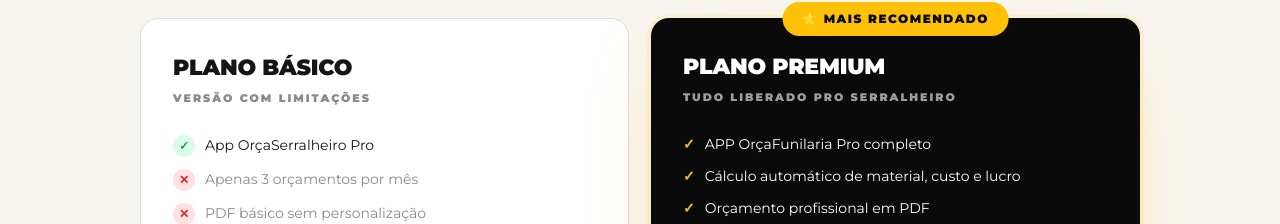
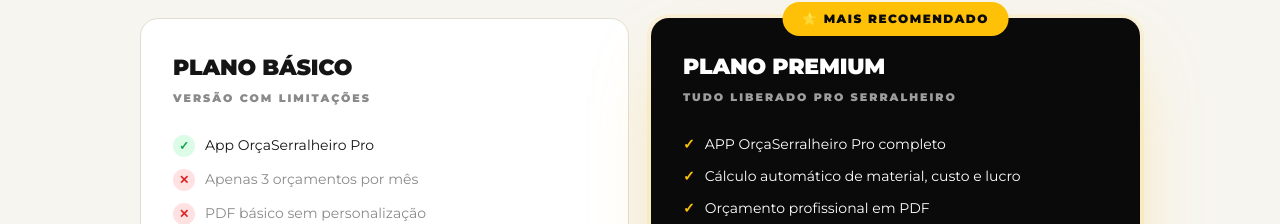
Before and after one commit to vitorgabrielvianna41-hue/remix-of-remix-of-remix-of-remix-of-remix-of-remix-hub-explorer, a React (Vite) app: page / in a window 1280 px wide. Shown: the part 5428-5652 px from the top of the page. Built offline with nearby package versions, Linux system fonts and the light colour scheme.

Commit message:
Changes
Co-authored-by: vitorgabrielvianna41-hue <230800934+vitorgabrielvianna41-hue@users.noreply.github.com>

```diff
--- a/src/routes/index.tsx
+++ b/src/routes/index.tsx
@@ -992,7 +992,7 @@ function Pricing() {
             </div>
             <ul style={{ listStyle: "none", padding: 0, margin: "28px 0 0", display: "grid", gap: 11 }}>
               {[
-                "APP OrçaFunilaria Pro completo",
+                "APP OrçaSerralheiro Pro completo",
                 "Cálculo automático de material, custo e lucro",
                 "Orçamento profissional em PDF",
                 "Envio direto pelo WhatsApp",
```
